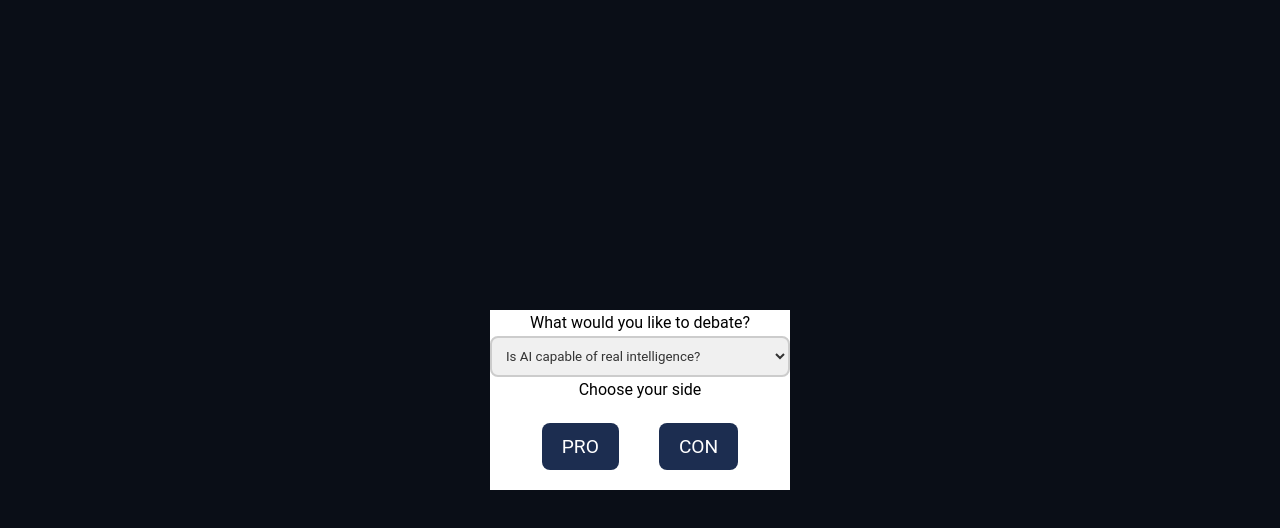
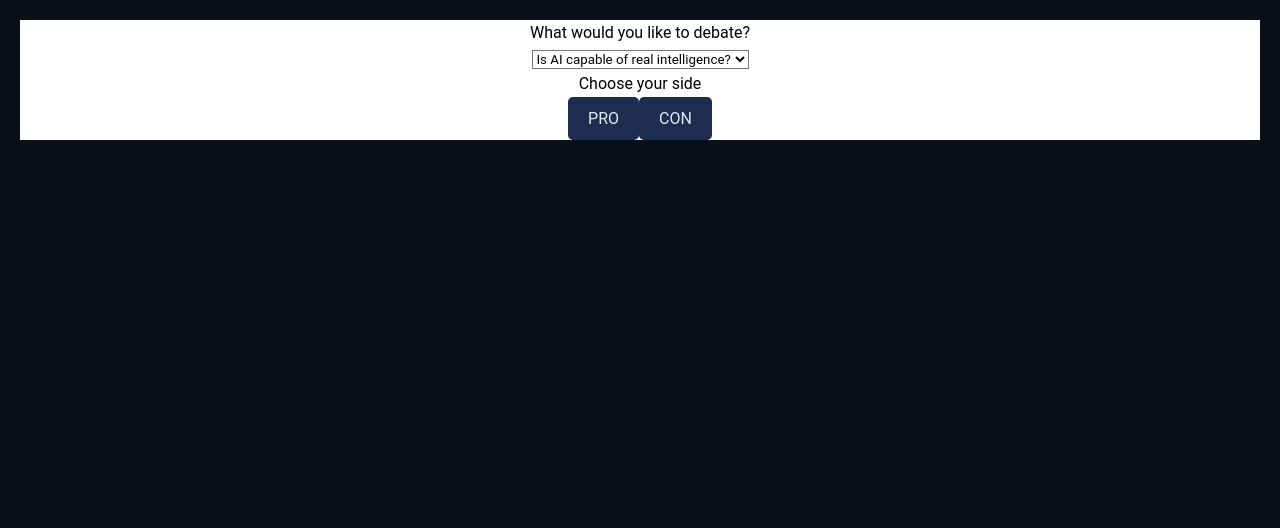
Before and after one commit to enigmawun/DebateMate, a React app: page / in a window 1280 px wide. Shown: the top 528 px of the page. Built offline with nearby package versions, Linux system fonts and the light colour scheme; a web font is replaced by a local one.

Commit message:
Reverting styling changes

```diff
--- a/client/App.tsx
+++ b/client/App.tsx
@@ -37,7 +37,7 @@ const App = () => {
   };
 
   return (
-    <div className='topic-selector'>
+    <div>
       <p> What would you like to debate? </p>
       <select
         id="dropdown"
--- a/client/styles.css
+++ b/client/styles.css
@@ -34,27 +34,8 @@ body {
   background-color: #0a0e17;
   color: #d3e7ff;
   line-height: 1.6;
-  display: flex;
-  justify-content: center;
-  align-items: center;
+  padding: 20px;
   min-height: 100vh;
-}
-
-.topic-selector select {
-  padding: 10px;
-  width: 300px;
-  border-radius: 8px;
-  border: 2px solid #ccc;
-  background-color: #f0f0f0;
-  color: #333;
-}
-
-.topic-selector button {
-  font-size: 1.2rem;
-  padding: 12px 20px;
-  border-radius: 8px;
-  color: white;
-  margin: 20px;
 }
 
 /* Container Styles */
```
Also changed, not shown: 1 other file (tests, documents, lock files or other folders).
